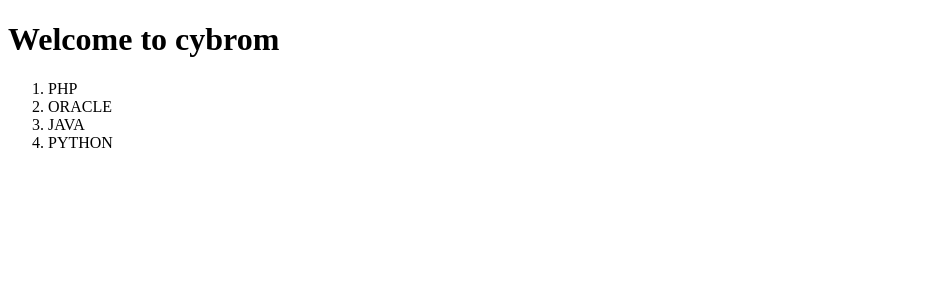
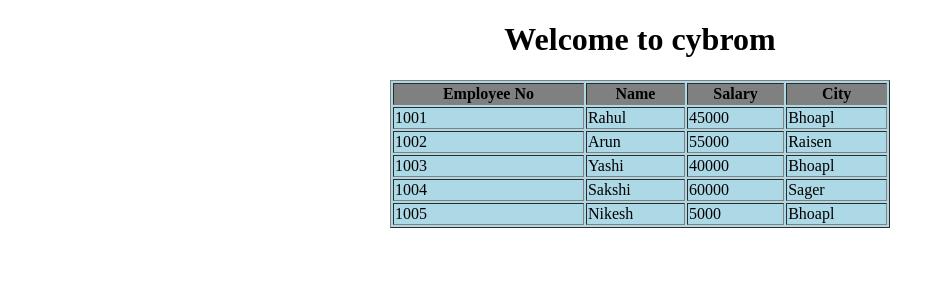
Before and after one commit to rahullokhande123/React_codes, a React (Vite) app: page / in a window 1280 px wide. Shown: the top 300 px of the page, without its empty margins (0-945 px from the left). Built offline with nearby package versions, Linux system fonts and the light colour scheme.

Commit message:
Employe Details

```diff
--- a/src/App.jsx
+++ b/src/App.jsx
@@ -1,20 +1,29 @@
-const sub=["PHP","ORACLE","JAVA","PYTHON"];
-
-  const mysub=sub.map((key)=>{
-    return(
-      <>
-      <li>{key}</li>
-      </>
-    )
-  })
-
+import Employee from "./Employee";
+const myans=Employee.map((key)=>{
+  return(
+    <>
+    <tr>
+      <td>{key.empno}</td>
+      <td>{key.name}</td>
+      <td>{key.salary}</td>
+      <td>{key.city}</td>
+    </tr>
+    </>
+  )
+})
 const App=()=>{
   return(
     <>
-     <h1>Welcome to cybrom </h1>
-     <ol>
-      {mysub}
-     </ol>
+     <h1 align="center">Welcome to cybrom </h1>
+    <table align="center" border="1" width="500" bgcolor="lightblue">
+      <tr bgcolor="grey">
+      <th>Employee No</th>
+      <th>Name</th>
+      <th>Salary</th>
+      <th>City</th>
+      </tr>
+      {myans}
+    </table>
     </>
   )
 }
--- /dev/null
+++ b/src/Employee.jsx
@@ -0,0 +1,33 @@
+const Employee=[
+    {
+        "empno":1001,
+        "name":"Rahul",
+        "salary": 45000,
+        "city": "Bhoapl"
+    },
+    {
+        "empno":1002,
+        "name":"Arun",
+        "salary": 55000,
+        "city": "Raisen"
+    },
+    {
+        "empno":1003,
+        "name":"Yashi",
+        "salary": 40000,
+        "city": "Bhoapl"
+    },
+    {
+        "empno":1004,
+        "name":"Sakshi",
+        "salary": 60000,
+        "city": "Sager"
+    },
+    {
+        "empno":1005,
+        "name":"Nikesh",
+        "salary": 5000,
+        "city": "Bhoapl"
+    }
+]
+export default Employee;
```
